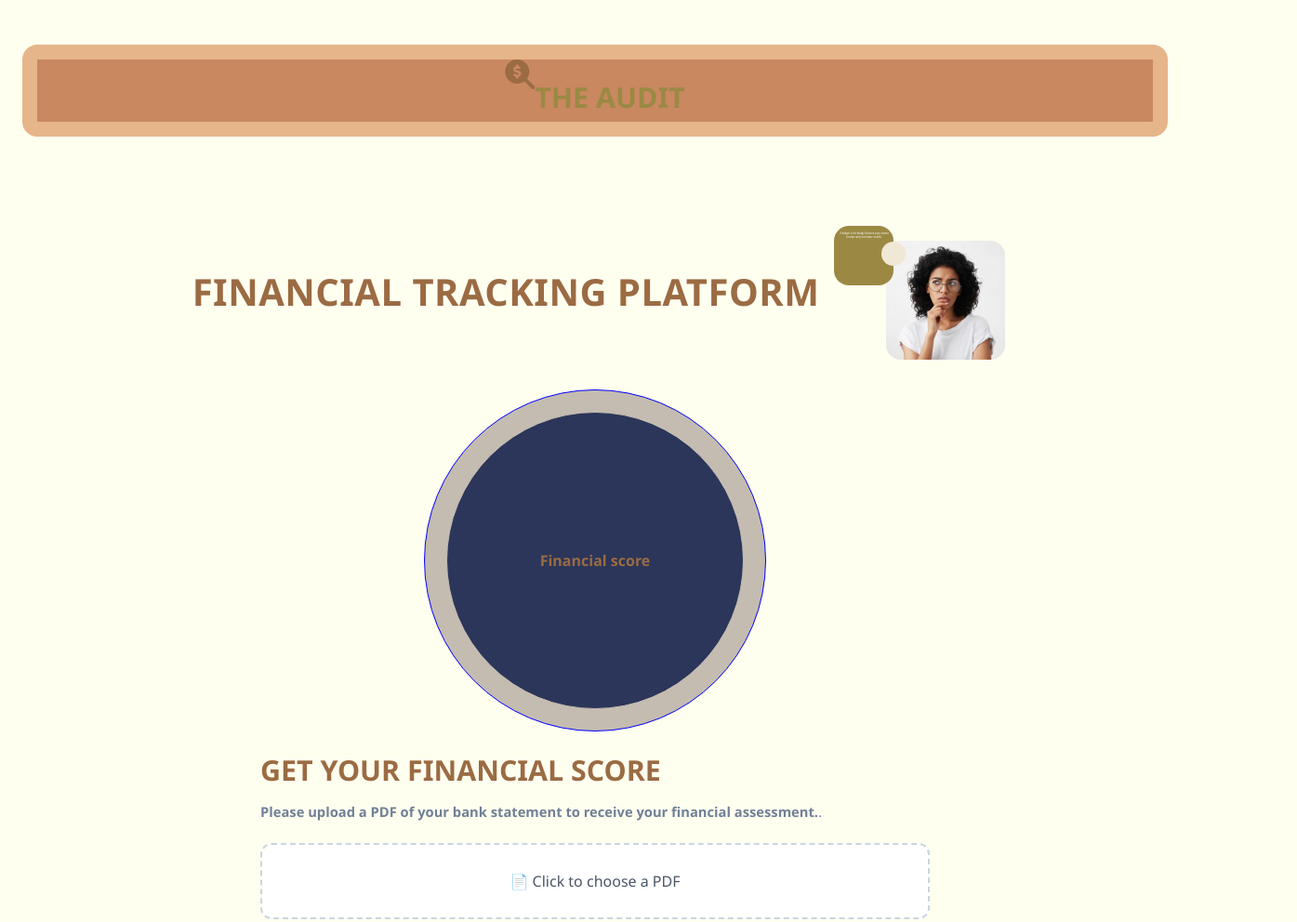
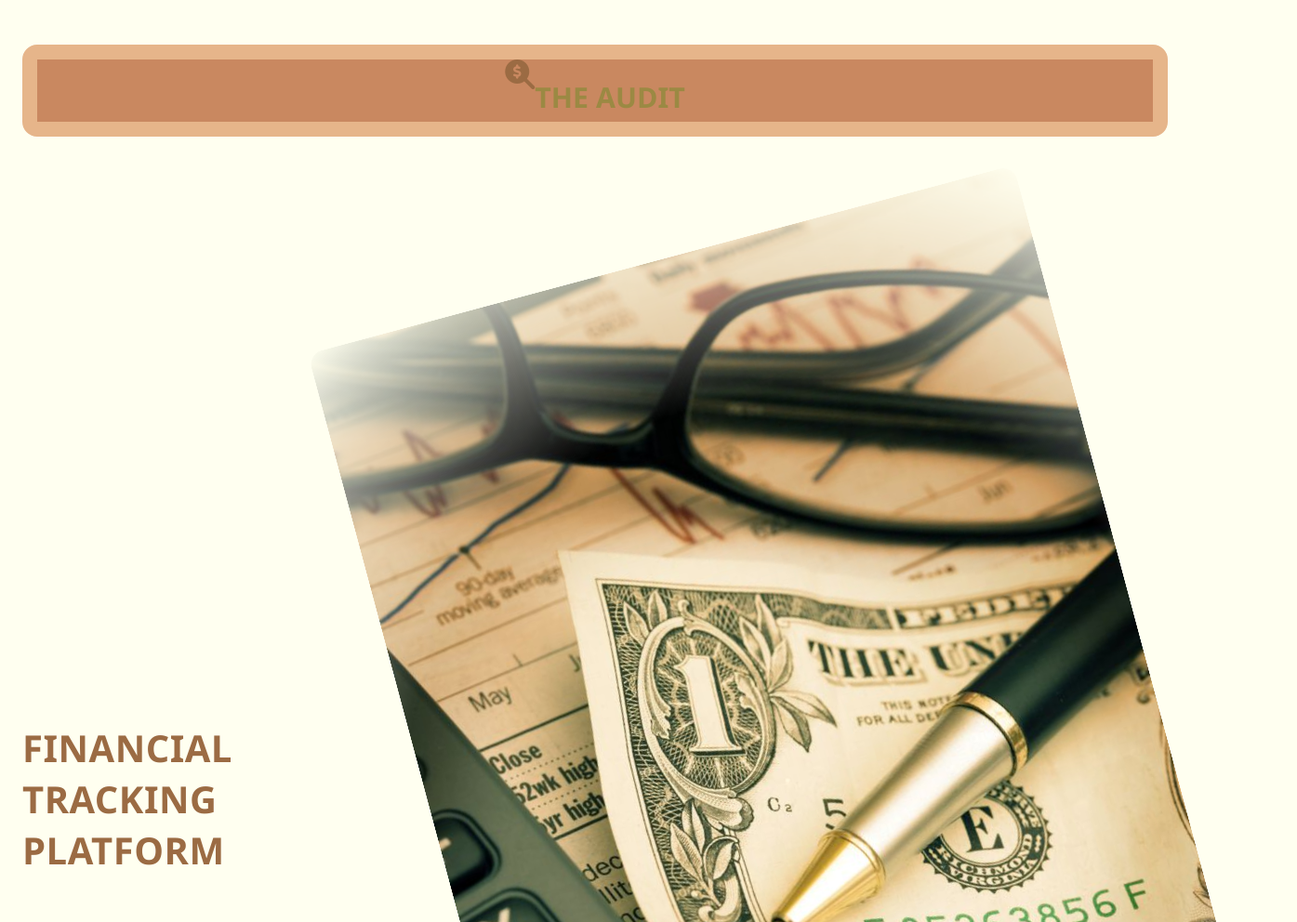
Before and after one commit to Akporhoke/The-Audit, a plain HTML site: page index.html in a window 1280 px wide. Shown: the top 992 px of the page at 93% size, 1395 px wide, since content can reach past the window. Drawn offline with Linux system fonts and the light colour scheme; a script that the page names is missing.

Commit message:
update-css

```diff
--- a/index.html
+++ b/index.html
@@ -22,7 +22,7 @@
         <p>A budget is the bridge between your current income and your future wealth.</p>
         <div id="red-circle"></div>
       </div>
-      <img src="ad-image2.jpg" alt="image..." id="ad-image" />
+      <img src="ad-image4.jpg" alt="image..." id="ad-image" />
     </div>
   </div>
 
@@ -30,7 +30,7 @@
   <div id="circle-wrap">
     <div id="circle">
       <div id="inner-circle">
-        <strong><span id="saved"></span></strong>
+        <strong><span id="saved">-</span></strong>
         <p><strong>Financial score</strong></p>
       </div>
     </div>
--- a/style.css
+++ b/style.css
@@ -54,17 +54,20 @@ i{
 
 
 #ad{
-  margin-block:2rem;
+
   display:flex;
-  align-self: cemter;
+  gap: 2rem;
+  align-self: center;
   justify-self: center;
+  align-items: center;
+  justify-content: center;
 }
 #ad>div>h1{
   display:inline-block;
   font-size:2.5rem;
   align-self:justify;
   letter-spacing: .5px;
-  margin-left:2rem ;
+  margin-left:0rem ;
 
 }
 
@@ -73,9 +76,11 @@ i{
 }
 
 #mini-card{
-  display:block;
-  height:4rem;
-  width:4rem;
+  display:none;
+  height:auto;
+  min-height: fit-content;
+  width:auto;
+  min-width: fit-content;
   border-radius:1rem;
   background:#9B8943;
   position:relative;
@@ -89,7 +94,6 @@ i{
   text-align:center;
   padding: 3px;
   font-family: italic;
-  margin:1rem;
 
 }
 
@@ -107,11 +111,15 @@ i{
 
 
 #ad-image{
-  width:8rem;
+  width:80rem;
+  max-width: 100%;
   position: relative;
-  right:1.5rem;
+  right:0;
   border-radius:1rem;
-
+  margin-left :0;
+  transform: rotate(-15deg);
+  -webkit-mask-image: radial-gradient(circle, black 60%, transparent 100%);
+  mask-image: radial-gradient(circle, black 60%, transparent 100%);
 }
 
 
@@ -162,10 +170,9 @@ i{
 #breakdown {
   transition: all 0.3s ease;
   bottom: 0;
-  z-index: 1;
-  position:relative;
   transition:  1s ease-in-out;
-  z-index:1000;
+  height: auto;
+  min-height: fit-content;
 }
 
 #breakdown.open {
```
Also changed, not shown: ad-image3.jpg (added), ad-image4.jpg (added).
